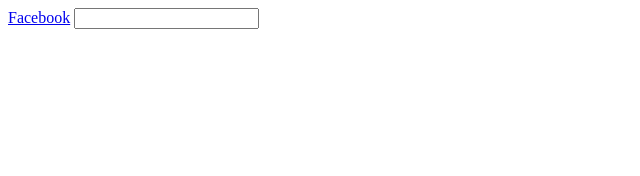
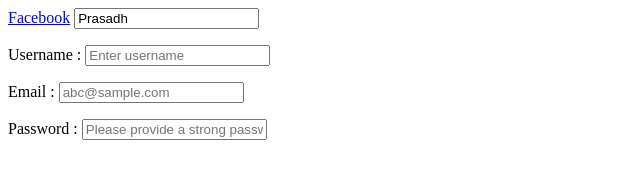
Before and after one commit to arunprasadh7/HuXn-DOM-, a plain HTML site: page Starter/5 Getting And Setting Attributes/live coding/index.html in a window 1280 px wide. Shown: the whole page, without its empty margins (0-640 px from the left). Drawn offline with Linux system fonts and the light colour scheme.

Commit message:
DOM attributes

```diff
--- a/Starter/5 Getting And Setting Attributes/live coding/app.js
+++ b/Starter/5 Getting And Setting Attributes/live coding/app.js
@@ -1,5 +1,28 @@
+const a = document.querySelector("a");
+const input = document.querySelector("input");
+
 // href
+console.log(a.href);
+console.log((a.href = "www.youtube.com"));
+
 // value
+// input.value = "Arun";
+console.log(input.value);
+
 // type
+const pass = document.querySelector("#pwd");
+pass.type = "password";
+pass.placeholder = "Please provide a strong password";
+
 // getAttribute(attrName)
+const mail = document.querySelector("#email");
+console.log(mail.getAttribute("type"));
+console.log(mail.getAttribute("placeholder"));
+
 // setAttribute(attrName, value)
+const uname = document.querySelector("#uname");
+uname.setAttribute("type", "text");
+uname.setAttribute("placeholder", "Enter username");
+
+console.log(uname.type);
+console.log(uname.placeholder);
--- a/Starter/5 Getting And Setting Attributes/live coding/index.html
+++ b/Starter/5 Getting And Setting Attributes/live coding/index.html
@@ -8,7 +8,12 @@
   </head>
   <body>
     <a href="https://facebook.com">Facebook</a>
-    <input type="text" />
+    <input type="text" value="Prasadh" />
+    <p>Username : <input id="uname" /></p>
+    <p>
+      Email : <input id="email" type="email" placeholder="abc@sample.com" />
+    </p>
+    <p>Password : <input id="pwd" type="" /></p>
     <script src="app.js"></script>
   </body>
 </html>
```
Also changed, not shown: Starter/5 Getting And Setting Attributes/exercise/app.js (+8 -0 lines).
